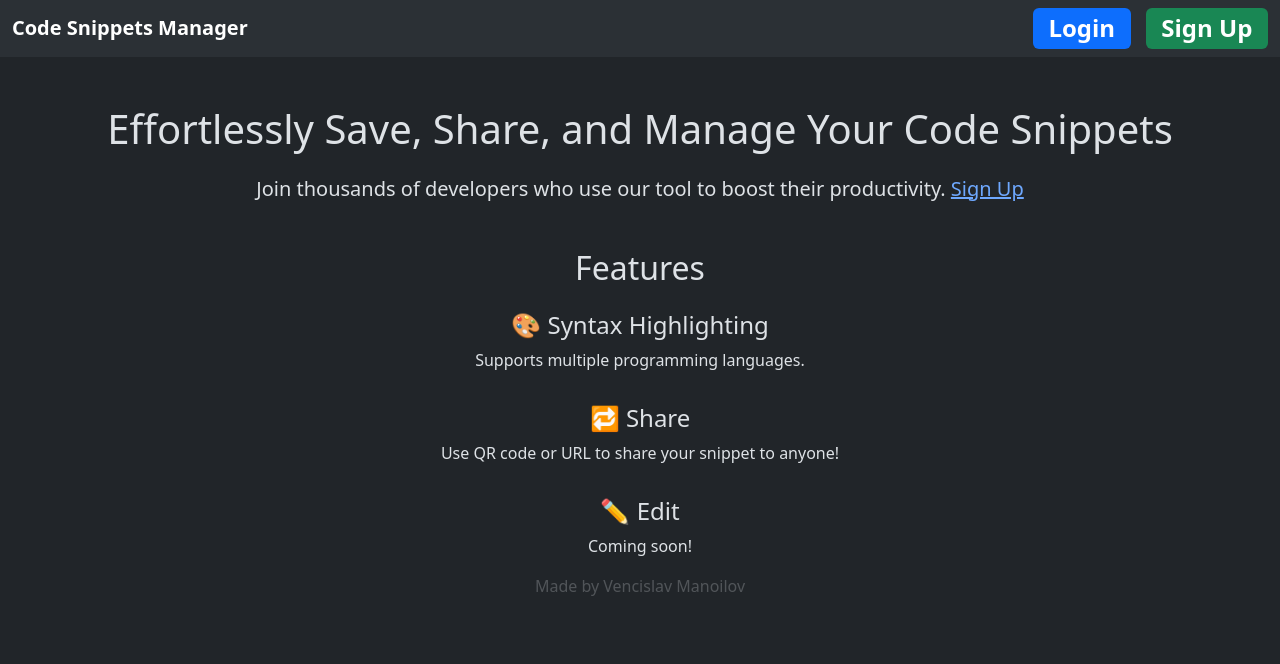
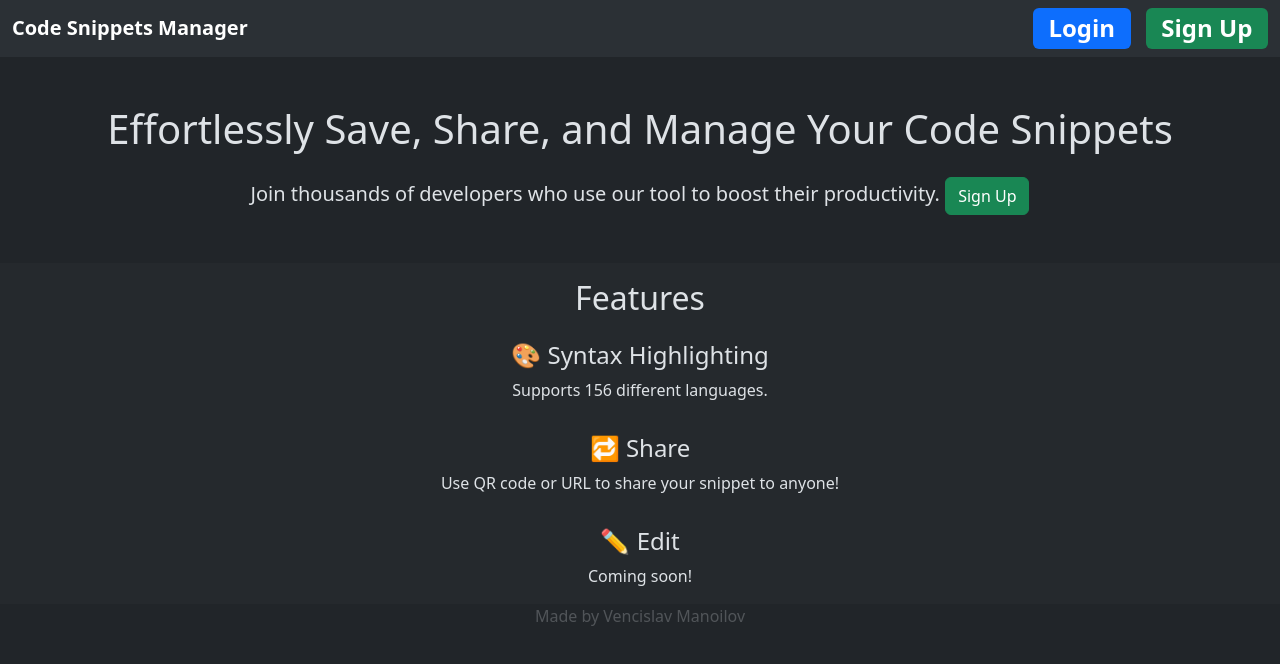
Before and after one commit to VencislavManoilov/Code-Snippets-Manager, a React (Create React App) app in the folder front-end/: page / in a window 1280 px wide. Shown: the top 664 px of the page. Built offline with nearby package versions, Linux system fonts and the light colour scheme; no server answers.

Commit message:
Design update on the welcoming page

```diff
--- a/front-end/src/App.js
+++ b/front-end/src/App.js
@@ -1,34 +1,36 @@
 import React, { useState, useEffect } from 'react';
 import { BrowserRouter as Router, Route, Routes, Link, useLocation } from 'react-router-dom';
 import axios from "axios";
-import Navbar from './components/Navbar';
-import Login from './components/Login';
-import Signup from './components/Signup';
-import Profile from './components/Profile';
-import Create from './components/Create';
-import Snippet from './components/Snippet';
-import Footer from './components/Footer';
+import Navbar from "./components/Navbar";
+import Login from "./components/Login";
+import Signup from "./components/Signup";
+import Profile from "./components/Profile";
+import Create from "./components/Create";
+import Snippet from "./components/Snippet";
+import Footer from "./components/Footer";
+import "./components/css/app.css";
 
 const URL = process.env.REACT_APP_BACKEND_URL || process.env.REACT_APP_CUSTOM_BACKEND_URL || "http://localhost:8080";
 
 const InitComponent = ({ user }) => {
     return user ? (
-        <div className='container'>
-            <h2 className='mt-5'>Welcome back!</h2>
+        <div className="container">
+            <h2 className="mt-5">Welcome back!</h2>
             <Create />
         </div>
     ) : (
-        <div className='container mt-5 text-center'>
+        <div className="container-fluid mt-5 text-center">
             <section id="hero">
-                <p className='h1'>Effortlessly Save, Share, and Manage Your Code Snippets</p>
-                <p className='h5 fw-normal mt-4'>Join thousands of developers who use our tool to boost their productivity. <a href="/signup">Sign Up</a></p>
+                <p className="h1">Effortlessly Save, Share, and Manage Your Code Snippets</p>
+                <p className="h5 fw-normal mt-4">Join thousands of developers who use our tool to boost their productivity. <a className="btn btn-success" href="/signup">Sign Up</a></p>
             </section>
 
-            <h2 className='mt-5'>Features</h2>
-            <section className='row gy-3 mt-2'>
+            <section id="features" className="row gy-3 mt-5">
+                <h2>Features</h2>
+
                 <div className="feature">
                     <h4>🎨 Syntax Highlighting</h4>
-                    <p>Supports multiple programming languages.</p>
+                    <p>Supports 156 different languages.</p>
                 </div>
 
                 <div className="feature">
--- /dev/null
+++ b/front-end/src/components/css/app.css
@@ -0,0 +1,3 @@
+#features {
+    background-color: rgba(255, 255, 255, 0.021);
+}
```
